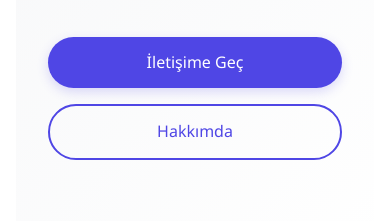
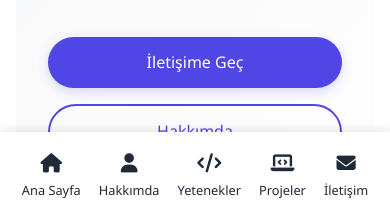
Before and after one commit to hattabgunes/hattabgunes.github.io, a plain HTML site: page index.html in a window 390 px wide. Shown: the part 623-844 px from the top of the page. Drawn offline with Linux system fonts and the light colour scheme.

Commit message:
menü eklendi

```diff
--- a/index.html
+++ b/index.html
@@ -195,6 +195,30 @@
         <p>&copy; 2025 Muhammed Hattab Güneş. Tüm hakları saklıdır.</p>
     </footer>
 
+    <!-- Mobil Navigasyon -->
+    <nav class="mobile-nav">
+        <a href="#home">
+            <i class="fas fa-home"></i>
+            <span>Ana Sayfa</span>
+        </a>
+        <a href="#about">
+            <i class="fas fa-user"></i>
+            <span>Hakkımda</span>
+        </a>
+        <a href="#skills">
+            <i class="fas fa-code"></i>
+            <span>Yetenekler</span>
+        </a>
+        <a href="#projects">
+            <i class="fas fa-laptop-code"></i>
+            <span>Projeler</span>
+        </a>
+        <a href="#contact">
+            <i class="fas fa-envelope"></i>
+            <span>İletişim</span>
+        </a>
+    </nav>
+
     <script src="script.js"></script>
 </body>
 </html>
--- a/script.js
+++ b/script.js
@@ -75,6 +75,32 @@ document.addEventListener('DOMContentLoaded', () => {
         }
     });
 
+    // Mobil menü aktif link işaretleme
+    const sections = document.querySelectorAll('section');
+    const mobileNavLinks = document.querySelectorAll('.mobile-nav a');
+
+    function setActiveLink() {
+        let current = '';
+
+        sections.forEach(section => {
+            const sectionTop = section.offsetTop;
+            const sectionHeight = section.clientHeight;
+            if (pageYOffset >= (sectionTop - sectionHeight / 3)) {
+                current = section.getAttribute('id');
+            }
+        });
+
+        mobileNavLinks.forEach(link => {
+            link.classList.remove('active');
+            if (link.getAttribute('href').slice(1) === current) {
+                link.classList.add('active');
+            }
+        });
+    }
+
+    window.addEventListener('scroll', setActiveLink);
+    setActiveLink(); // Sayfa yüklendiğinde çalıştır
+
     // Smooth scroll
     const links = document.querySelectorAll('a[href^="#"]');
     links.forEach(link => {
@@ -103,7 +129,6 @@ document.addEventListener('DOMContentLoaded', () => {
     }, observerOptions);
 
     // Animasyon eklenecek elementleri seç
-    const sections = document.querySelectorAll('section');
     sections.forEach(section => {
         observer.observe(section);
     });
--- a/style.css
+++ b/style.css
@@ -597,3 +597,61 @@ a:hover {
 .blog-content p, .project-content p {
     color: var(--text-color);
 }
+
+/* Mobil Menü */
+.mobile-nav {
+    display: none;
+}
+
+@media (max-width: 768px) {
+    .nav-links {
+        display: none;
+    }
+
+    .mobile-nav {
+        display: flex;
+        position: fixed;
+        bottom: 0;
+        left: 0;
+        right: 0;
+        background: var(--bg-color);
+        box-shadow: 0 -2px 10px rgba(0, 0, 0, 0.1);
+        padding: 0.8rem;
+        justify-content: space-around;
+        z-index: 1000;
+    }
+
+    .mobile-nav a {
+        display: flex;
+        flex-direction: column;
+        align-items: center;
+        text-decoration: none;
+        color: var(--text-color);
+        font-size: 0.8rem;
+        gap: 0.3rem;
+        padding: 0.5rem;
+        border-radius: 8px;
+        transition: all 0.3s ease;
+    }
+
+    .mobile-nav a i {
+        font-size: 1.2rem;
+        margin-bottom: 0.2rem;
+    }
+
+    .mobile-nav a:hover,
+    .mobile-nav a.active {
+        color: var(--primary-color);
+        background: rgba(79, 70, 229, 0.1);
+    }
+
+    /* Ana içeriği alt menüden uzaklaştır */
+    main {
+        padding-bottom: 80px;
+    }
+
+    /* Logo mobilde daha küçük olsun */
+    .logo {
+        font-size: 1.5rem;
+    }
+}
```
